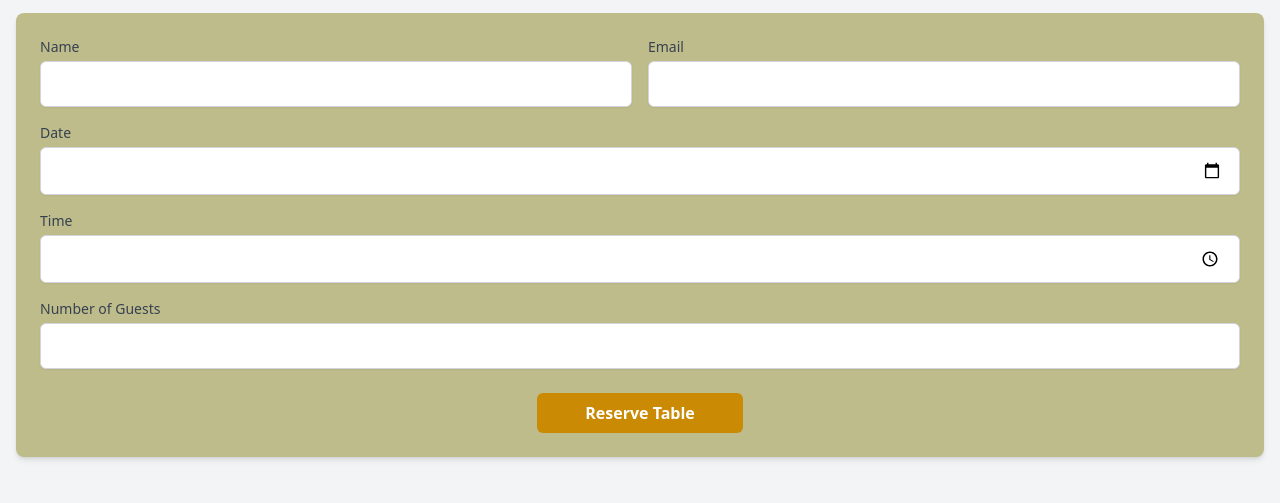
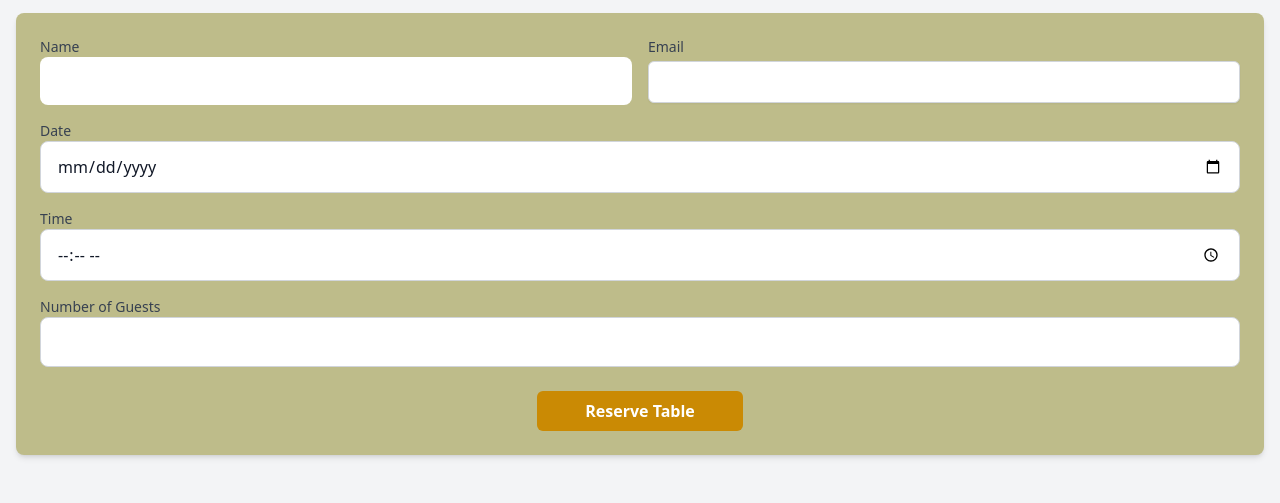
Before and after one commit to Th3ngSer/T-Rester, a plain HTML site: page Resevations/reservations.html in a window 1280 px wide. Shown: the part 297-800 px from the top of the page. Drawn offline with nearby package versions, Linux system fonts and the light colour scheme.

Commit message:
initiazed filed

```diff
--- a/Resevations/reservations.html
+++ b/Resevations/reservations.html
@@ -71,32 +71,32 @@
 					<div>
 						<label for="name" class="block text-sm font-medium text-gray-700">Name</label>
 						<input type="text" id="name" name="name" required
-							class="mt-1  block w-full border px-4 py-2 text-lg border-gray-300 rounded-md shadow-sm focus:ring focus:ring-yellow-600">
+							class="block w-full text-dark-700  border-gray-300 text-gray-900 rounded-lg px-4 py-3 focus:ring-2 focus:ring-yellow-500 focus:outline-none transition">
 					</div>
 					<div>
 						<label for="email" class="block text-sm font-medium text-gray-700">Email</label>
 						<input type="email" id="email" name="email" required
-							class="mt-1 block w-full border  px-4 py-2 text-lg border-gray-300 rounded-md shadow-sm focus:ring focus:ring-yellow-600">
+							class="mt-1 block w-full border  px-4 py-2 text-dark-700 border-gray-300  rounded-md shadow-sm focus:ring focus:ring-yellow-600">
 					</div>
 				</div>
 
 				<div class="mt-4">
 					<label for="date" class="block text-sm font-medium text-gray-700">Date</label>
 					<input type="date" id="date" name="date" required
-						class="mt-1 block w-full border  px-4 py-2 text-lg border-gray-300 rounded-md shadow-sm focus:ring focus:ring-yellow-600">
+					class="block w-full text-dark-700 border border-gray-300 text-gray-900 rounded-lg px-4 py-3 focus:ring-2 focus:ring-yellow-500 focus:outline-none transition">
 				</div>
 
 				<div class="mt-4">
 					<label for="time" class="block text-sm font-medium text-gray-700">Time</label>
 					<input type="time" id="time" name="time" required
-						class="mt-1 block w-full border  px-4 py-2 text-lg border-gray-300 rounded-md shadow-sm focus:ring focus:ring-yellow-600">
+					class="block w-full text-dark-700 border border-gray-300 text-gray-900 rounded-lg px-4 py-3 focus:ring-2 focus:ring-yellow-500 focus:outline-none transition">
 				</div>
 
 				<div class="mt-4">
 					<label for="guests" class="block text-sm font-medium text-gray-700">Number of Guests</label>
 					<input type="number" id="guests" name="guests" required min="1" max="20"
-						class="mt-1 block w-full border  px-4 py-2 text-lg border-gray-300 rounded-md shadow-sm focus:ring focus:ring-yellow-600">
-				</div>
+					class="block w-full text-dark-700 border border-gray-300 text-gray-900 rounded-lg px-4 py-3 focus:ring-2 focus:ring-yellow-500 focus:outline-none transition">
+					</div>
 				<div class="flex justify-center">
                     <button type="submit"
 					class=" mt-6 block bg-yellow-600 hover:bg-yellow-700 text-white font-bold py-2 px-12 rounded-md transition duration-200">
```
Also changed, not shown: Contact_us/contact.html (+4 -4 lines).
